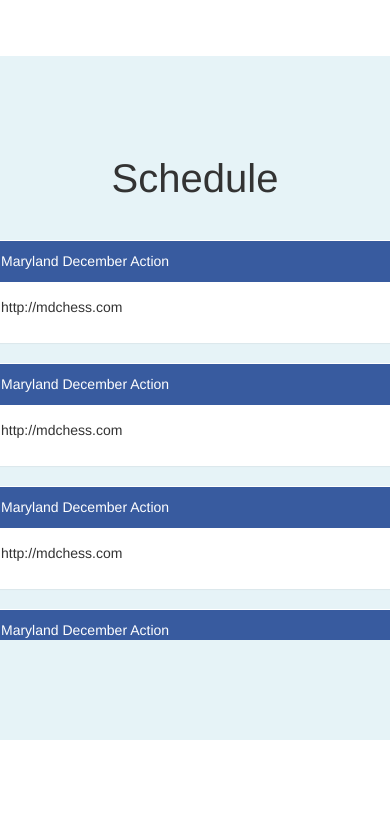
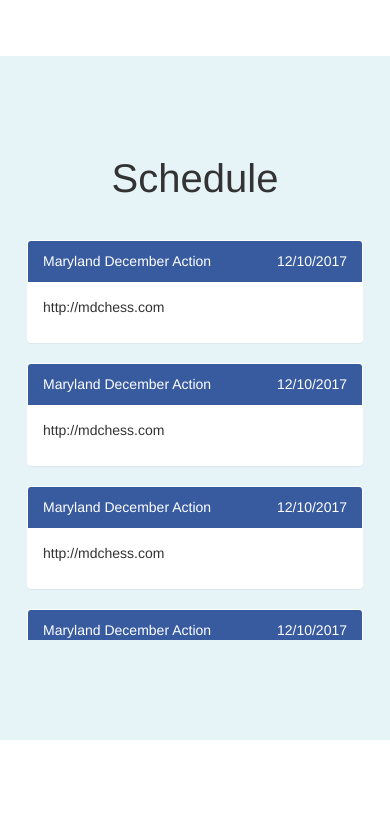
Before and after one commit to coolchessgirl/TJ-chess-team, a PHP site: page /index.html in a window 390 px wide; the page is wider, and only the part inside the window is pictured. Shown: the part 1605-2444 px from the top of that part. Run offline with PHP 8.4, Linux system fonts and the light colour scheme; some libraries are stand-ins or nearby versions.

Commit message:
made schedule mobile friendly

```diff
--- a/stylesheet.css
+++ b/stylesheet.css
@@ -75,7 +75,7 @@ section h3.section-subheading {
 }
 .panels{
   overflow-y: auto;
-  width: 50em;
+  max-width: 80%;
   max-height: 400px;
   margin: 0 auto;
 }
```
